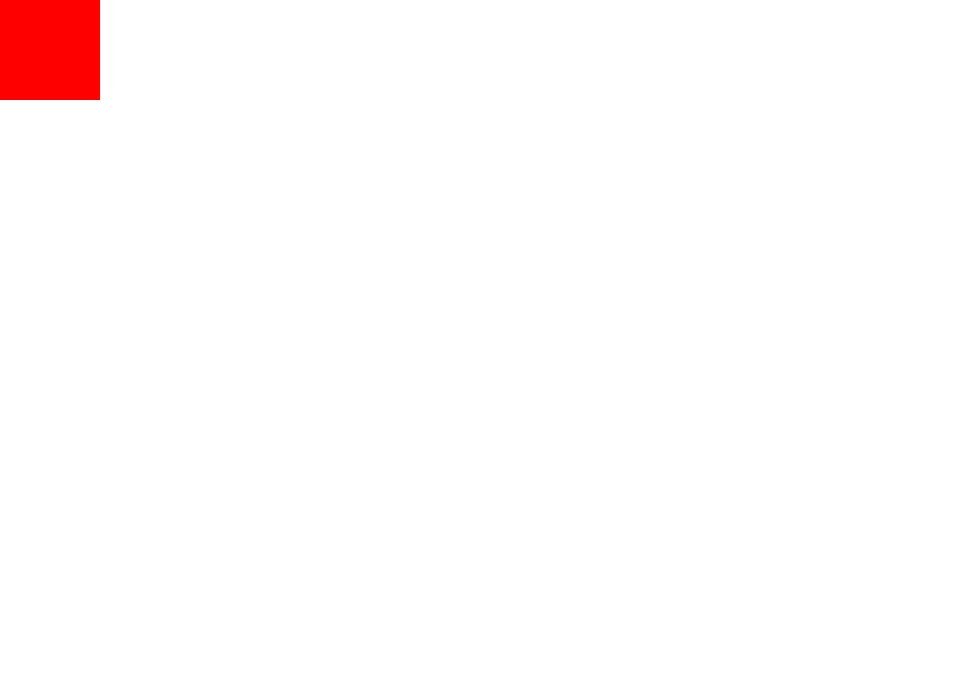
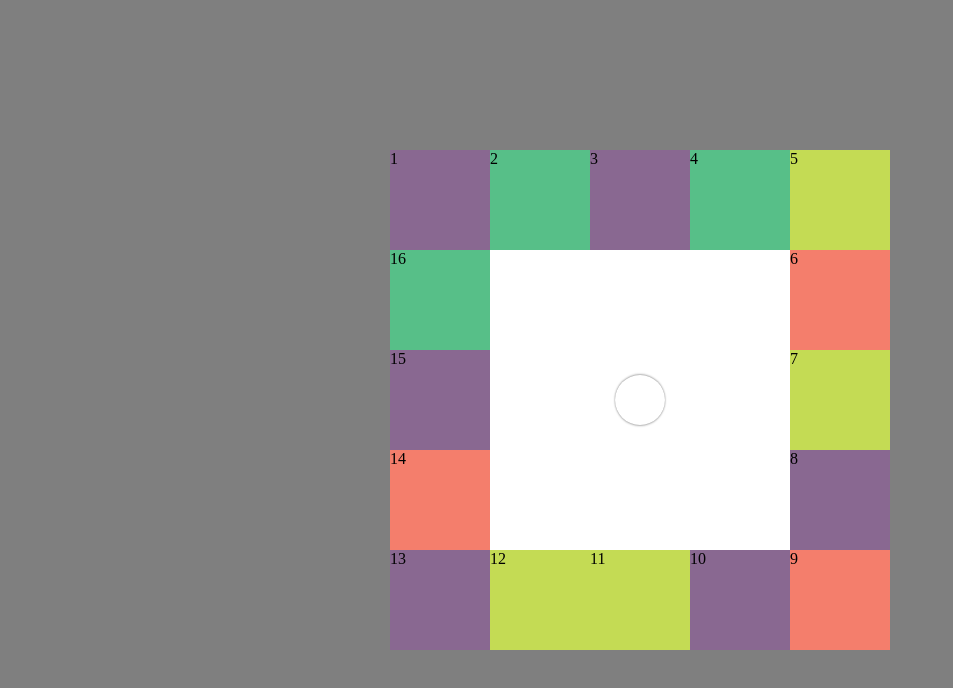
Before and after one commit to huihongzhou/huihongzhou.github.com, a plain HTML site: page index.html in a window 1280 px wide. Shown: the whole page, without its empty margins (0-953 px from the left). Drawn offline with nearby package versions, Linux system fonts and the light colour scheme.

Commit message:
add function

```diff
--- a/css/index.css
+++ b/css/index.css
@@ -1,11 +1,102 @@
+body{
+    margin: 0;
+    padding: 0;
+    width:100%;
+    height:100%;
+    background: rgba(0,0,0,0.5);
+    position: absolute;
+}
 .main{
+    height: 500px;
+    width: 500px;
+    position: absolute;
+    top: 50%;
+    left: 50%;
+    margin: -250px 0 0 -250px;
+    background: rgb(255,255,255);
+}
+#roll{
+    height: 50px;
+    width: 50px;
+    border-radius: 50%;
+    box-shadow: 0px 1px 2px rgba(0,0,0,0.3), 0px -1px 2px rgba(0,0,0,0.3);
+    position: absolute;
+}
+.main ul{
+    margin: 0;
+    padding: 0;
+    list-style-type: none;
+    position: relative;
+}
+.main ul li{
+    position: absolute;
+    width:100px;
     height: 100px;
-    width: 100px;
-    background: red;
+    box-sizing: border-box;
+    transition: all 0.05s linear;
+}
+.main ul li.c1{
+    left:0px;
+    top:0px;
+}
+.main ul li.c2{
+    left:100px;
+    top:0px;
+}
+.main ul li.c3{
+    left:200px;
+    top:0px;
+}
+.main ul li.c4{
+    left:300px;
+    top:0px;
+}
+.main ul li.c5{
+    left:400px;
+    top:0px;
 }
 
-@media handheld{
-    .main{
-        background: green;
-    }
+.main ul li.c6{
+    left:400px;
+    top:100px;
 }
+.main ul li.c7{
+    left:400px;
+    top:200px;
+}
+.main ul li.c8{
+    left:400px;
+    top:300px;
+}
+.main ul li.c9{
+    left:400px;
+    top:400px;
+}
+.main ul li.c10{
+    left:300px;
+    top:400px;
+}
+.main ul li.c11{
+    left:200px;
+    top:400px;
+}
+.main ul li.c12{
+    left:100px;
+    top:400px;
+}
+.main ul li.c13{
+    left:0px;
+    top:400px;
+}
+.main ul li.c14{
+    left:0px;
+    top:300px;
+}
+.main ul li.c15{
+    left:0px;
+    top:200px;
+}
+.main ul li.c16{
+    left:0px;
+    top:100px;
+}
--- a/index.html
+++ b/index.html
@@ -8,6 +8,29 @@
     <link rel="stylesheet" href="css/index.css">
 </head>
 <body>
-    <section class="main"></section>
+    <section class="main">
+        <ul>
+            <li class="c1" data-index="1">1</li>
+            <li class="c2" data-index="2">2</li>
+            <li class="c3" data-index="3">3</li>
+            <li class="c4" data-index="4">4</li>
+            <li class="c5" data-index="5">5</li>
+            <li class="c6" data-index="6">6</li>
+            <li class="c7" data-index="7">7</li>
+            <li class="c8" data-index="8">8</li>
+            <li class="c9" data-index="9">9</li>
+            <li class="c10" data-index="10">10</li>
+            <li class="c11" data-index="11">11</li>
+            <li class="c12" data-index="12">12</li>
+            <li class="c13" data-index="13">13</li>
+            <li class="c14" data-index="14">14</li>
+            <li class="c15" data-index="15">15</li>
+            <li class="c16" data-index="16">16</li>
+        </ul>
+        <div id="roll"></div>
+    </section>
+    <script src="bower_components/touch/touch.js"></script>
+    <script src="bower_components/jquery/dist/jquery.min.js"></script>
+    <script src="js/index.js"></script>
 </body>
 </html>
--- /dev/null
+++ b/js/index.js
@@ -0,0 +1,106 @@
+(function(){
+    var rollGame = {
+        config:{
+//            颜色 rgba(125,88,134,0.9) rgba(190,215,66,0.9) rgba(69,185,124,0.9) rgba(243,113,92,0.9)
+            color:{
+                "color-1":"rgba(125,88,134,0.9)",
+                "color-2":"rgba(190,215,66,0.9)",
+                "color-3":"rgba(69,185,124,0.9)",
+                "color-4":"rgba(243,113,92,0.9)",
+            }
+        },
+        init : function(){
+            var that = this;
+//           初始小球位置
+            $("#roll").css({
+                "left":"225px",
+                "top":"225px"
+            });
+//            初始运动快颜色
+            this.initcolor();
+//            Touch swipe 事件
+            var element = document.getElementsByTagName("ul")[0].getElementsByTagName("li");
+            for(var i = 0 ; i < element.length ;i++){
+                element[i].eventTarget = true;
+                touch.on(element[i],"touchstart",function(ev){ev.preventDefault();});
+                touch.on(element[i],"swiperight",this.swiperight.bind(this));
+                touch.on(element[i],"swipedown",this.swipedown.bind(this));
+                touch.on(element[i],"swipeleft",this.swipeleft.bind(this));
+                touch.on(element[i],"swipeup",this.swipeup.bind(this));
+            }
+        },
+        initcolor:function(){
+            var that = this;
+            $(".main ul li").each(function(i,item){
+                var index = Math.floor(Math.random()*4)+1;
+                var colorString = "color-"+index;
+                $(item).css("background",that.config.color[colorString]);
+                $(item).data("color",colorString);
+            });
+        },
+        rolling:function(opt){
+            var opt = opt || "right";
+            $(".main ul li").each(function(i,item){
+                var index = $(item).data("index");
+                if(opt == "right" ){
+                    index++;
+                    index = index == 17? 1: index;
+                    $(item).removeClass();
+                    $(item).addClass("c"+index);
+                    $(item).data("index",index);
+                }else{
+                    index--;
+                    index = index == 0? 16: index;
+                    $(item).removeClass();
+                    $(item).addClass("c"+index);
+                    $(item).data("index",index);
+                }
+            });
+        },
+        swipeleft:function(ev){
+            if(!ev.target.eventTarget) return ;
+            ev.target.eventTarget = false;
+            var index = $(ev.target).data("index");
+            if((index >=1 && index<=8) || (index >= 14 && index <= 16)){
+                this.rolling("left");
+            }else{
+                this.rolling("right");
+            }
+            ev.target.eventTarget = true;
+        },
+        swiperight:function(ev){
+            if(!ev.target.eventTarget) return ;
+            ev.target.eventTarget = false;
+            var index = $(ev.target).data("index");
+            if((index >=1 && index<=8) || (index >= 14 && index <= 16)){
+                this.rolling("right");
+            }else{
+                this.rolling("left");
+            }
+            ev.target.eventTarget = true;
+        },
+        swipedown:function(ev){
+            if(!ev.target.eventTarget) return ;
+            ev.target.eventTarget = false;
+            var index = $(ev.target).data("index");
+            if((index >= 2 && index <= 12)){
+                this.rolling("right");
+            }else{
+                this.rolling("left");
+            }
+            ev.target.eventTarget = true;
+        },
+        swipeup:function(ev){
+            if(!ev.target.eventTarget) return ;
+            ev.target.eventTarget = false;
+            var index = $(ev.target).data("index");
+            if((index >= 1 && index <= 4) || (index >= 10 && index <= 16)){
+                this.rolling("right");
+            }else{
+                this.rolling("left");
+            }
+            ev.target.eventTarget = true;
+        },
+    }
+    rollGame.init();
+})();
```
